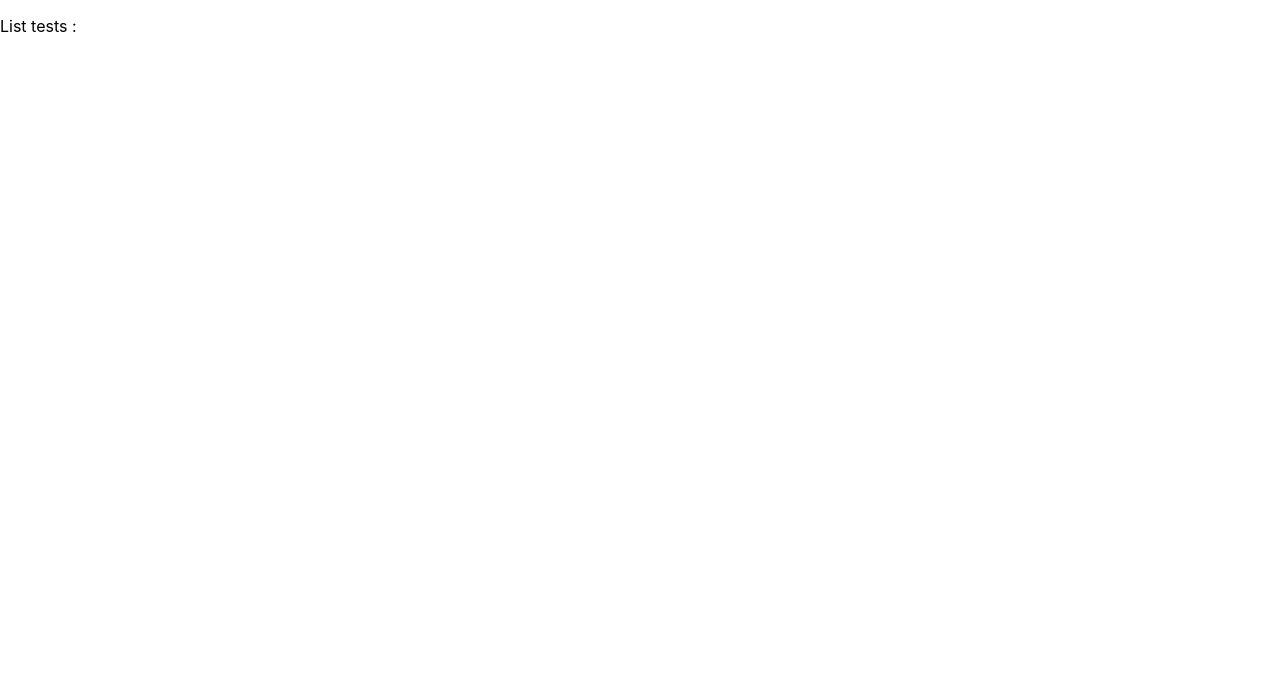
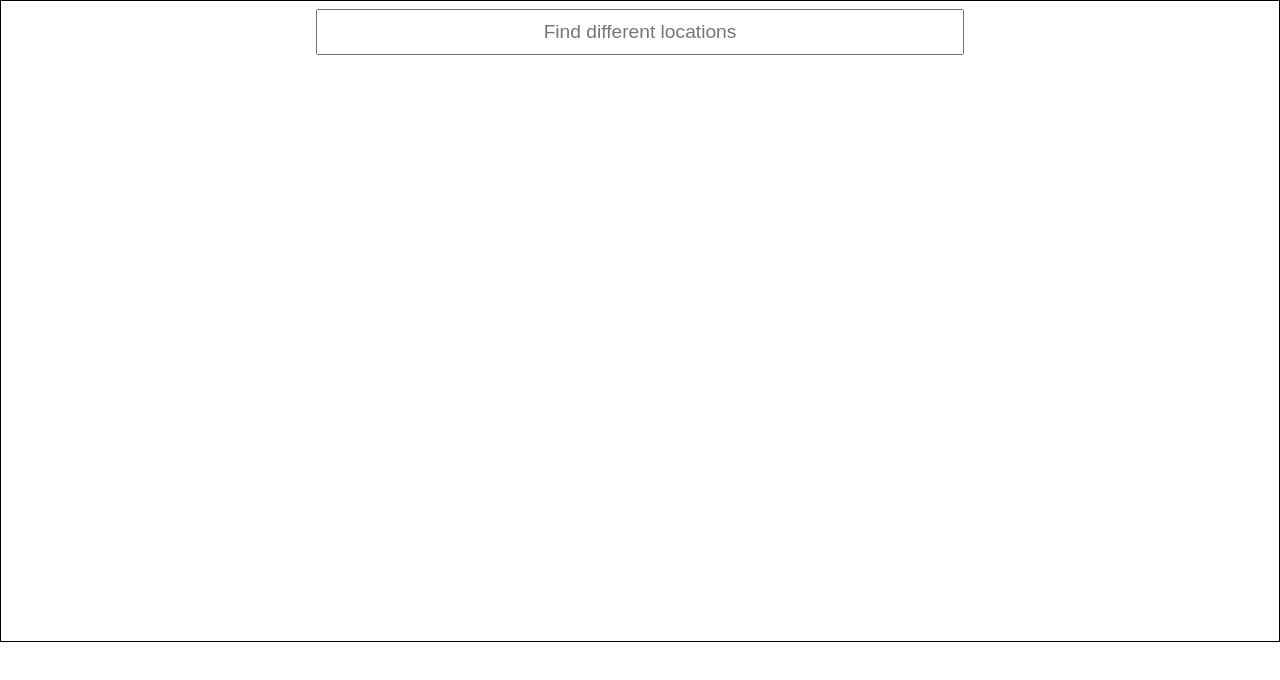
Before and after one commit to oolong-tea-is-bad/matjip-site, a React (Create React App) app: page /List in a window 1280 px wide. Shown: the top 680 px of the page. Built offline with nearby package versions, Linux system fonts and the light colour scheme.

Commit message:
Added keyDown feature for input

```diff
--- a/src/App.js
+++ b/src/App.js
@@ -8,7 +8,9 @@ function App() {
   return (
     <Router>
       <Routes>
+        {/* main home screen */}
         <Route path="/" element={<Home />} />
+        {/* a screen that shows lists of restaurants */}
         <Route path="/List" element={<List />} />
       </Routes>
     </Router>
--- /dev/null
+++ b/src/css/List.module.css
@@ -0,0 +1,20 @@
+.Background {
+    display: flex;
+    align-items: center;
+    flex-direction: column;
+    height: 80vh;
+}
+
+.Box {
+    border: solid 1px;
+}
+
+.InputDiv {
+    margin: 1vh;
+}
+
+.Input {
+    width: 50vw;
+    height: 5vh;
+    font-size: 1.5vw;
+}
--- a/src/screens/Home.js
+++ b/src/screens/Home.js
@@ -1,6 +1,7 @@
-import './Home.css'
 import React, {useState} from 'react';
 import { useNavigate } from 'react-router-dom';
+
+import styles from '../css/Home.module.css'
 
 export default function Home() {
     const [inputValue, setInputValue] = useState('');
@@ -10,25 +11,39 @@ export default function Home() {
       setInputValue(e.target.value);
     };
 
-    const handleButtonClick = () => {
+    const handleSearch = () => {
       navigate('./List', { state: {inputValue} })
     };
 
+    const handleKeyDown = (e) => {
+        if (e.key === "Enter") {
+            e.preventDefault();
+
+            if (e.target.value.trim()) {
+                setInputValue(e.target.value);
+                navigate('./List', { state: {inputValue} })
+            }
+        }
+    }
+
     return (
-        <div className="Background Box">
-            <text className='Box myH1'> What Area Would You Like to Search? </text>
-            <div className='InputDiv'>
+        <div className={`${styles.Background} ${styles.Box}`}>
+            <text className={`${styles.myH1} ${styles.Box}`}>
+                What Area Would You Like to Search?
+            </text>
+            <div className={`${styles.InputDiv}`}>
                 <input
-                    className='Input'
+                    className={`${styles.Input}`}
                     placeholder='e.g. 성수동'
                     value={inputValue}
                     onChange={handleInputChange}
+                    onKeyDown={handleKeyDown}
                 />
             </div>
-            <div className='SearchDiv'>
+            <div className={`${styles.SearchDiv}`}>
                 <button
-                    className='SearchButton'
-                    onClick={handleButtonClick}
+                    className={`${styles.SearchButton}`}
+                    onClick={handleSearch}
                 >
                     Search!
                 </button>
--- a/src/screens/List.js
+++ b/src/screens/List.js
@@ -1,13 +1,50 @@
-import { useLocation } from "react-router-dom"
-import React from "react";
+import { useLocation, useNavigate } from "react-router-dom"
+import React, { useEffect, useState } from "react";
+import styles from '../css/List.module.css'
 
 export default function List() {
     const location = useLocation()
-    const { inputValue } = location.state || {};
+    const navigate = useNavigate()
+
+    const { inputValue: initialInputValue } = location.state || {};
+
+    const [inputValue, setInputValue] = useState(initialInputValue || '')
+
+    const handleInputChange = (e) => {
+        setInputValue(e.target.value)
+    }
+
+    const handleKeyDown = (e) => {
+        if (e.key === "Enter") {
+            e.preventDefault();
+
+            if (e.target.value.trim()) {
+                setInputValue(e.target.value);
+                navigate('/List', { state: {inputValue} })
+
+            }
+        }
+    }
+
+    // To test whenever handleKeyDown is operated, whether a new screen of Lists pops up
+    // const [num, setNum] = useState(0)
+    // useEffect(() => {
+    //     setNum(Math.floor(Math.random() * (20 - 1)) + 1)
+    // }, [handleKeyDown])
 
     return (
-        <div>
-            <p>List tests : {inputValue}</p>
+        <div className={`${styles.Background} ${styles.Box} `}>
+            <div className={`${styles.InputDiv}`}>
+                <input
+                    className={`${styles.Input}`}
+                    style={{ textAlign: 'center' }}
+                    value={inputValue}
+                    placeholder={inputValue || 'Find different locations'}
+                    onKeyDown={handleKeyDown}
+                    onChange={handleInputChange}
+                />
+                {/* <p>test random number is: {num}</p> */}
+            </div>
         </div>
     )
 }
```
Also changed, not shown: src/css/Home.module.css (renamed from src/screens/Home.css), src/screens/List.css (deleted).
